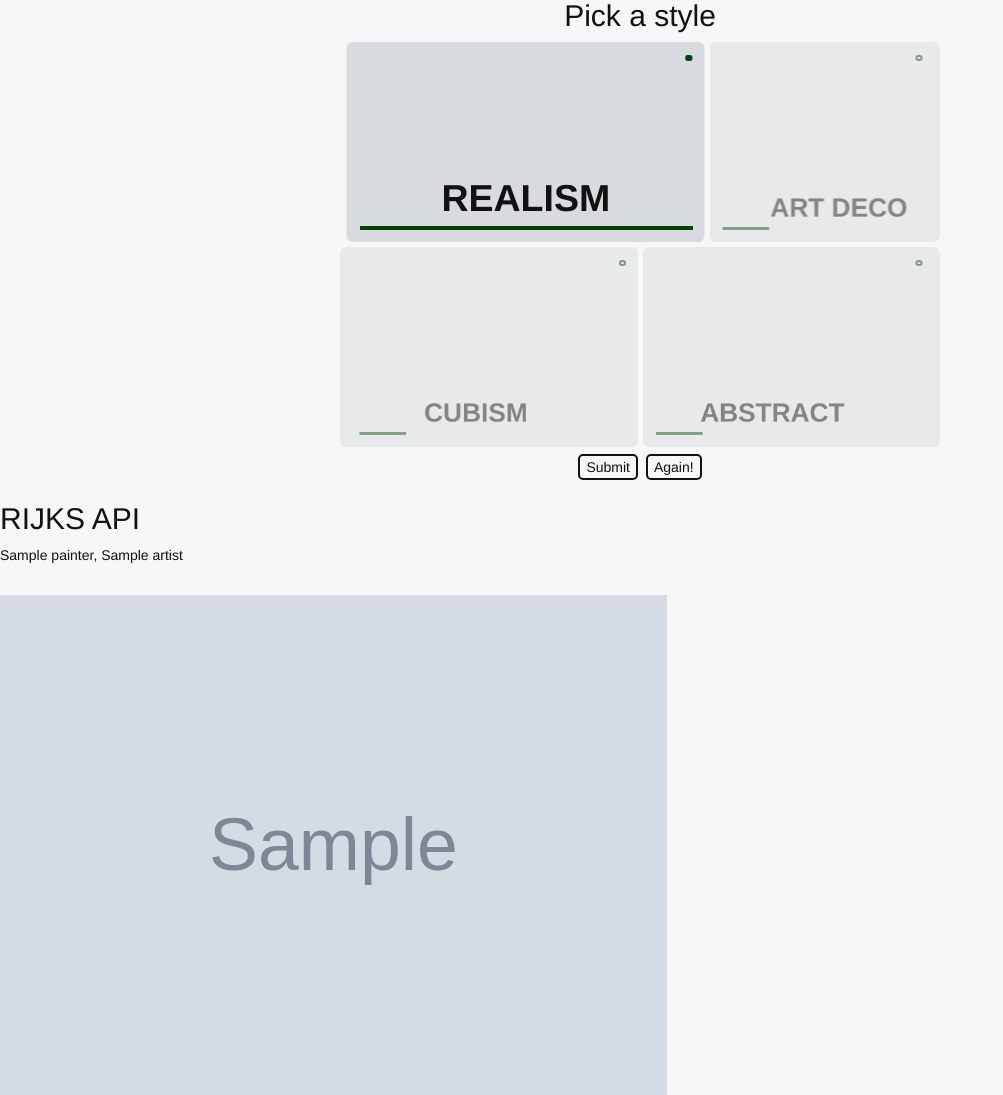
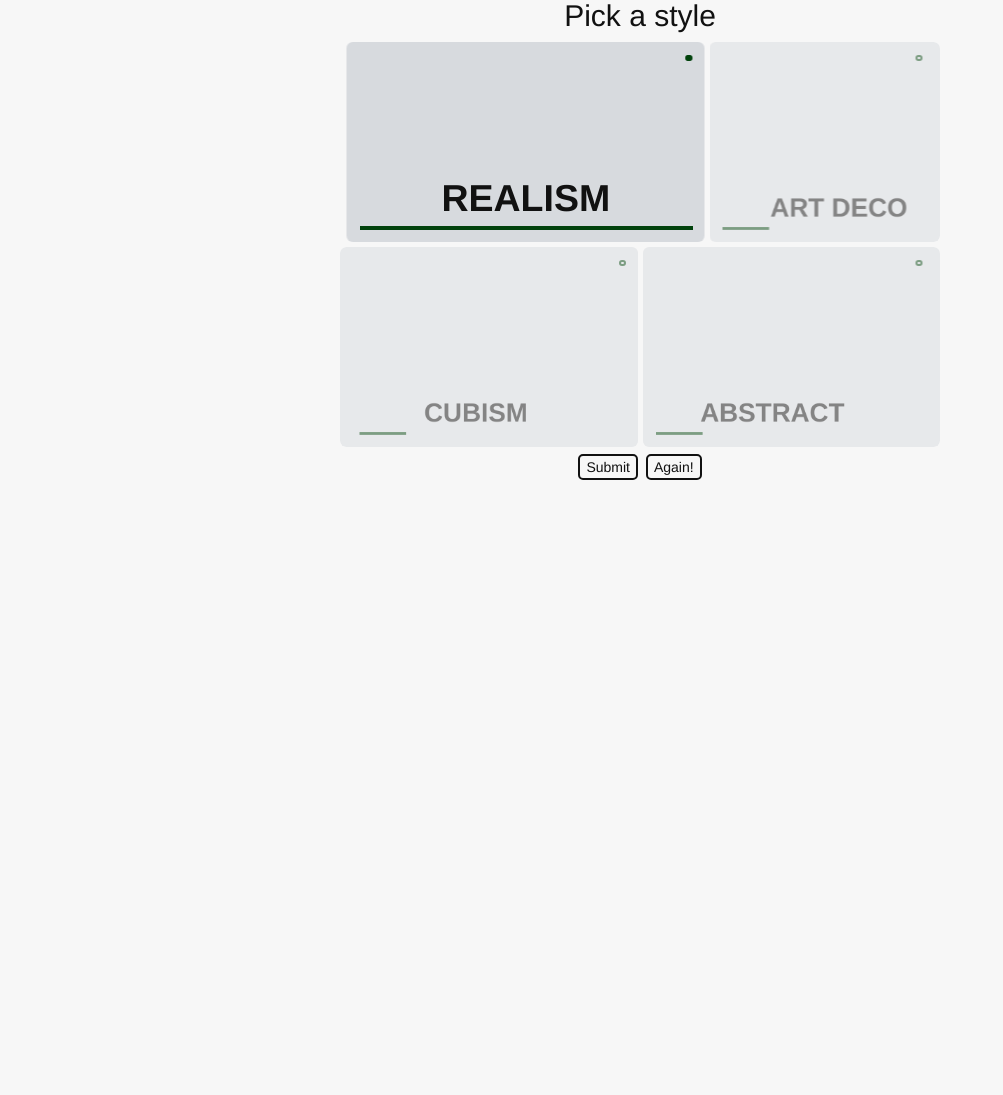
Before and after one commit to didemertens/painting, a Django app: template templates/home.html in a window 1280 px wide. Shown: the part 381-1476 px from the top of the page, without its empty margins (0-1003 px from the left). After the commit the page ends 861 px from the top, so only its background shows below. Run offline with Django 3.2, Linux system fonts and the light colour scheme; the template is opened without the code that fills it: most values are stand-ins (such as "Sample title", 1, 10 or a date in 2020); grey boxes marked "Sample" are stand-in pictures; some libraries are stand-ins or nearby versions.

Commit message:
removed paintings, only viewing 1 at the time

```diff
--- a/static/css/base.css
+++ b/static/css/base.css
@@ -316,6 +316,10 @@ button {
   transform: scale(1);
 }
 
+.painter-answer {
+  display: none;
+}
+
 #painting_img_API {
   height: 500px;
 }
--- a/static/css/paintings.css
+++ b/static/css/paintings.css
@@ -1,3 +1,7 @@
+.painter-answer {
+  display: none;
+}
+
 #painting_img_API {
   height: 500px;
 }
--- a/static/js/quiz.js
+++ b/static/js/quiz.js
@@ -34,18 +34,31 @@ function tabulateAnswers(event) {
   var maxscore = Math.max(c1score,c2score,c3score,c4score);
 
   // Display answer corresponding to that choice
-  var answerbox = document.getElementById('answer');
+
+  function removePaintings() {
+    var answers_paint;
+    answers_paint = document.getElementById("answers").children;
+    Array.from(answers_paint).forEach(function(element) {
+      element.classList.add("painter-answer");
+    });
+  }
+
+  var answerbox = document.getElementById('answers');
   if (c1score == maxscore) { // If user chooses the first choice the most, this outcome will be displayed.
-    document.getElementById("vermeerbtn").click();
+    removePaintings();
+    document.getElementById("painter-answer-1").classList.remove('painter-answer');
   };
   if (c2score == maxscore) { // If user chooses the second choice the most, this outcome will be displayed.
-    answerbox.innerHTML = "You're painting of the day is Tamara de Lempicka's The Brilliance." + "<br />" + "<img src=\"https://www.passionforpaintings.com/69697/the-brilliance-1932-tamara-de-lempicka.jpg\" width=\"400px\" height=\"500px\">";
+    removePaintings();
+    document.getElementById("painter-answer-2").classList.remove('painter-answer');
   };
   if (c3score == maxscore) { // If user chooses the third choice the most, this outcome will be displayed.
-    answerbox.innerHTML = "You're painting of the day is Franz Marc's Foxes." + "<br />" + "<img src=\"https://media.overstockart.com/optimized/cache/data/product_images/FM2501-1000x1000.jpg\" width=\"400px\" height=\"500px\">";
+    removePaintings();
+    document.getElementById("painter-answer-3").classList.remove('painter-answer');
   };
   if (c4score == maxscore) { // If user chooses the fourth choice the most, this outcome will be displayed.
-    answerbox.innerHTML = "You're painting of the day is Mark Rothko's Light Red Over Black." + "<br />" + "<img src=\"https://www.tate.org.uk/art/images/work/T/T00/T00275_10.jpg\" width=\"400px\" height=\"500px\">";
+    removePaintings();
+    document.getElementById("painter-answer-4").classList.remove('painter-answer');
   };
 }
 
--- a/static/scss/paintings.scss
+++ b/static/scss/paintings.scss
@@ -1,3 +1,7 @@
+.painter-answer{
+  display: none;
+}
+
 #painting_img_API{
   height: 500px;
 }
--- a/templates/home.html
+++ b/templates/home.html
@@ -85,25 +85,20 @@
 </div>
 
   <button type="submit" id="submit" onclick="tabulateAnswers(event)">Submit</button>
-  <a id="vermeerbtn" href="vermeer/" style="display:none;" >click</a>
 
   <button type="reset" id="reset" onclick="resetAnswer()">Again!</button>
   </form>
 
 
-  <div id="answer"></div>
-</div>
-
-  <h2>RIJKS API</h2>
-
-<div id="painter-answer">
+<div id="answers">
   {% for artist in artists %}
-    <p>{{ artist.painter }}, {{ artist.painting_title }}</p>
-    <br>
-    <img id= "painting_img_API" src="{{ artist.painting_img }}">
+    <div class="painter-answer" id="painter-answer-{{ forloop.counter }}">
+      <p>{{ artist.painter }}, {{ artist.painting_title }}</p>
+      <br>
+      <img id= "painting_img_API" src="{{ artist.painting_img }}">
+    </div>
   {% endfor %}
 </div>
-
 
 <script src="static/js/toggle.js"></script>
 <script src="static/js/quiz.js"></script>
```
Also changed, not shown: 2 other files.
